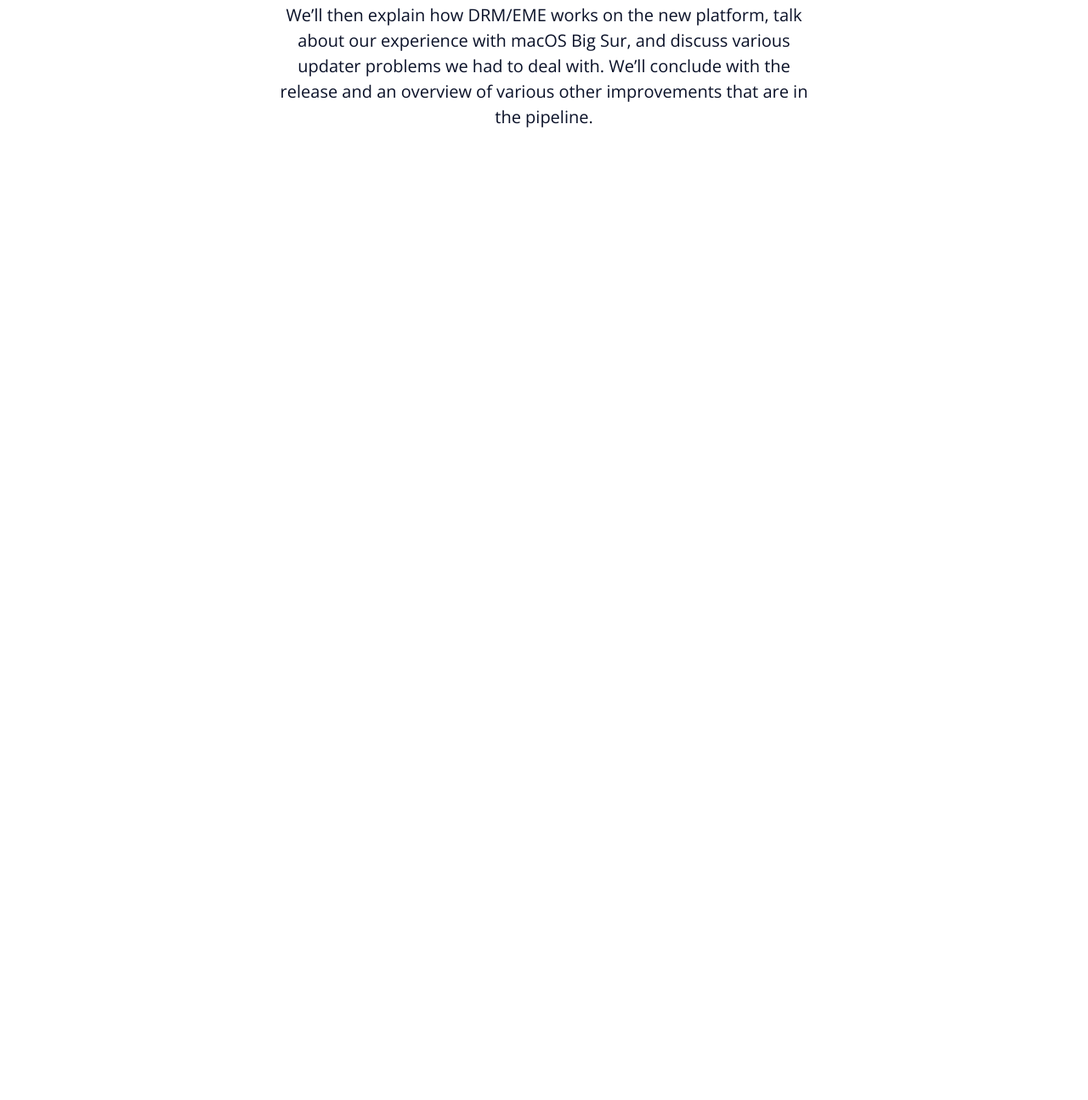
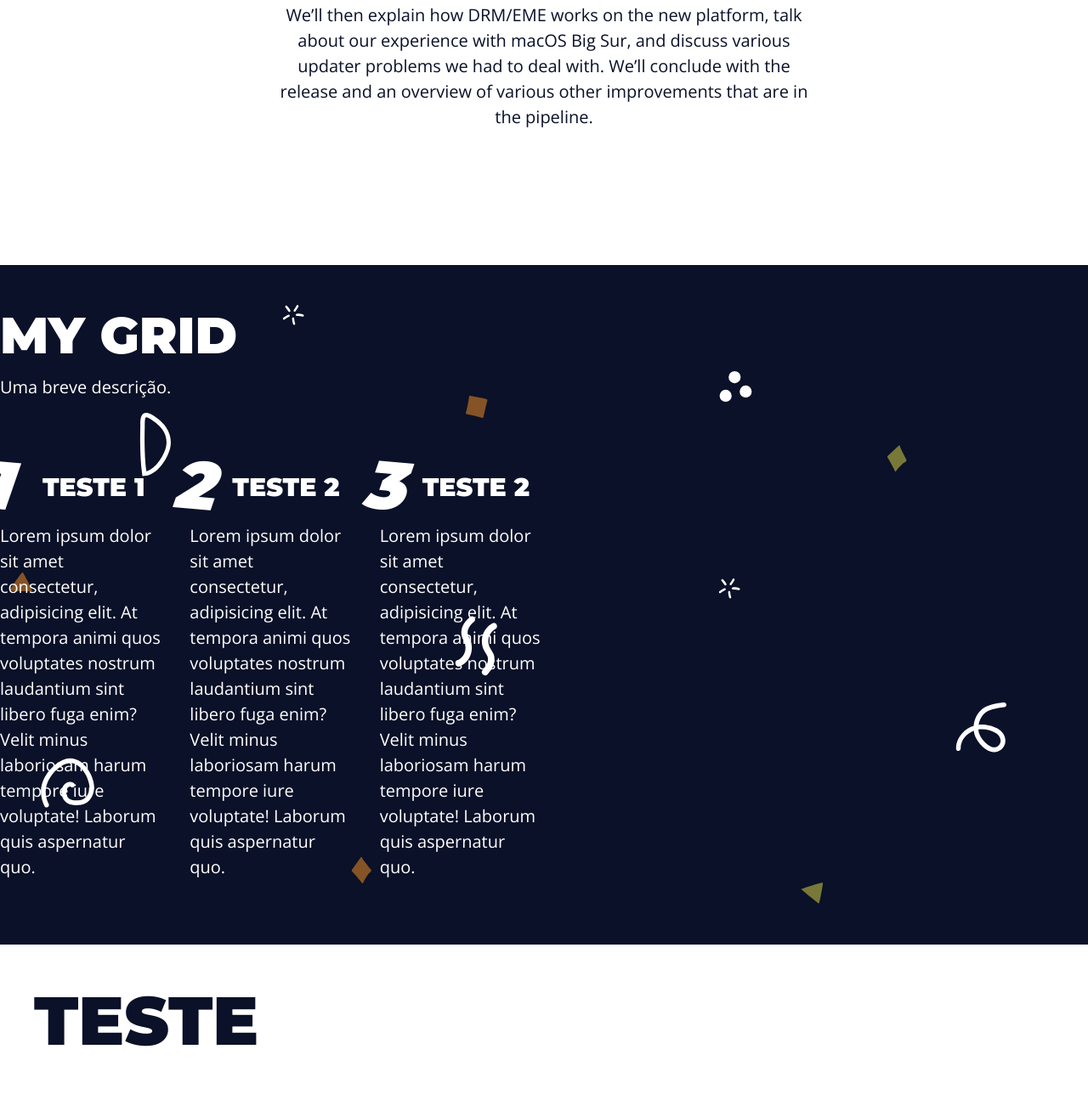
Before and after one commit to ViniciusAndradex/Landing-Page, a plain HTML site: page index.html in a window 1280 px wide. Shown: the part 1473-2768 px from the top of the page at 85% size. Before the commit the page ends 1785 px from the top, so only its background shows below. Drawn offline with nearby package versions, Linux system fonts and the light colour scheme.

Commit message:
Modificação do menu, modificando o nome das funcionaliades e fazendo o grid-one

```diff
--- a/assets/css/styles.css
+++ b/assets/css/styles.css
@@ -186,3 +186,44 @@ a {
 p {
     margin-bottom: 3rem;
 }
+
+.grid-one-content {
+    max-width: 64rem;
+    display: flex;
+    flex-flow: column wrap;
+    justify-content: center;
+    height: 100vh;
+}
+
+.grid-main-heading {
+    margin-bottom: 1rem;
+}
+
+.grid-description {
+    padding-bottom: 5rem;
+}
+
+.grid {
+    display: grid;
+    grid-template-columns: repeat(3, 1fr);
+    gap: var(--gap);
+    counter-reset: grid-counter;
+}
+
+.grid h3 {
+    font-size: 3rem;
+    position: relative;
+    padding-left: 5rem;
+    padding-bottom: 2rem;
+}
+
+.grid h3::before {
+    counter-increment: grid-counter;
+    content: counter(grid-counter);
+    position: absolute;
+    font-size: 8rem;
+    font-style: italic;
+    top: -4rem;
+    left: -2rem;
+    transform: rotate(5deg);
+}
--- a/index.html
+++ b/index.html
@@ -11,27 +11,23 @@
     <link rel="stylesheet" href="assets/css/styles.css">
 </head>
 <body class="main-bg">
-    <!-- SideBar -->
     <aside class="menu white-bg">
         <div class="main-content menu-content">
             <h1>
-                <a href="#">LOGO</a>
+                <a href="#home">LOGO</a>
             </h1>
             <nav>
                 <ul>
                     <li><a href="#intro">intro</a></li>
-                    <li><a href="#top3">top 3</a></li>
-                    <li><a href="#">gallery</a></li>
-                    <li><a href="#">work</a></li>
+                    <li><a href="#grid-one">grid-one</a></li>
+                    <li><a href="#gallery">gallery</a></li>
                     <li><a href="#">contact</a></li>
                 </ul>
             </nav>
         </div>
     </aside>
-    <!-- End SideBar -->
-    <!-- Intro -->
     <div class="menu-spacing"></div>
-    <section id="intro" class=" intromain-bg section">
+    <section id="home" class=" intromain-bg section">
         <div class="main-content intro-content">
             <div class="intro-text-content">
                 <h2>January brings us firefox 85</h2>
@@ -44,7 +40,7 @@
             </div>
         </div>
     </section>
-    <section id="top3" class="white-bg section">
+    <section id="intro" class="white-bg section">
         <div class="main-content top3-content">
             <h2>Top 3 Jobs</h2>
             <p>
@@ -58,5 +54,35 @@
             </p>
         </div>
     </section>
+
+    <section id="grid-one" class="grid-one main-bg section">
+        <div class="grid-one-content">
+            <h2 class="grid-main-heading">My Grid</h2>
+            <p class="grid-description">Uma breve descrição.</p>
+            <div class="grid">
+                <article>
+                    <h3>teste 1</h3>
+                    <p>Lorem ipsum dolor sit amet consectetur, adipisicing elit. At tempora animi quos voluptates nostrum laudantium sint libero fuga enim? Velit minus laboriosam harum tempore iure voluptate! Laborum quis aspernatur quo.
+                    </p>
+                </article>
+                <article>
+                    <h3>teste 2</h3>
+                    <p>Lorem ipsum dolor sit amet consectetur, adipisicing elit. At tempora animi quos voluptates nostrum laudantium sint libero fuga enim? Velit minus laboriosam harum tempore iure voluptate! Laborum quis aspernatur quo.
+                    </p>
+                </article>
+                <article>
+                    <h3>teste 2</h3>
+                    <p>Lorem ipsum dolor sit amet consectetur, adipisicing elit. At tempora animi quos voluptates nostrum laudantium sint libero fuga enim? Velit minus laboriosam harum tempore iure voluptate! Laborum quis aspernatur quo.
+                    </p>
+                </article>
+
+            </div>
+        </div>
+    </section>
+    <section id="gallery" class="section white-bg">
+        <div class="main-content">
+            <h1>teste</h1>
+        </div>
+    </section>
 </body>
 </html>
```
